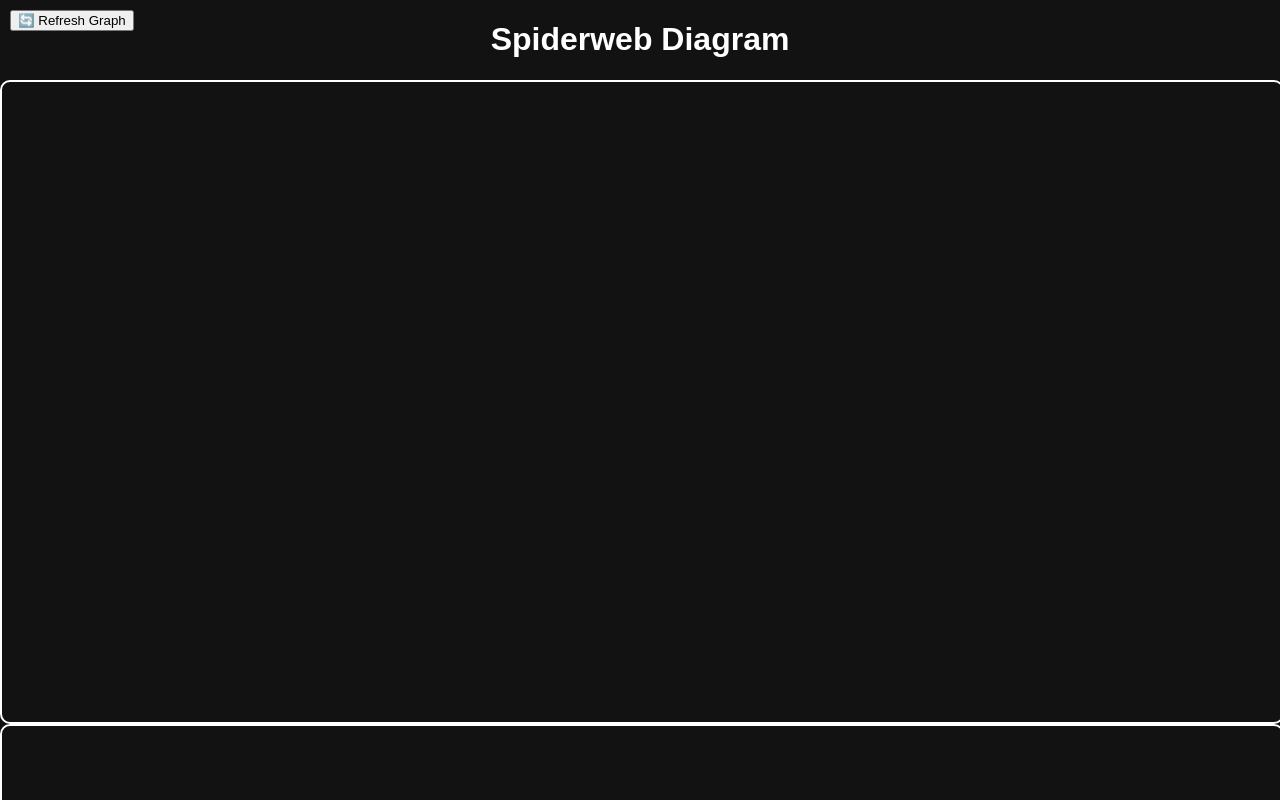
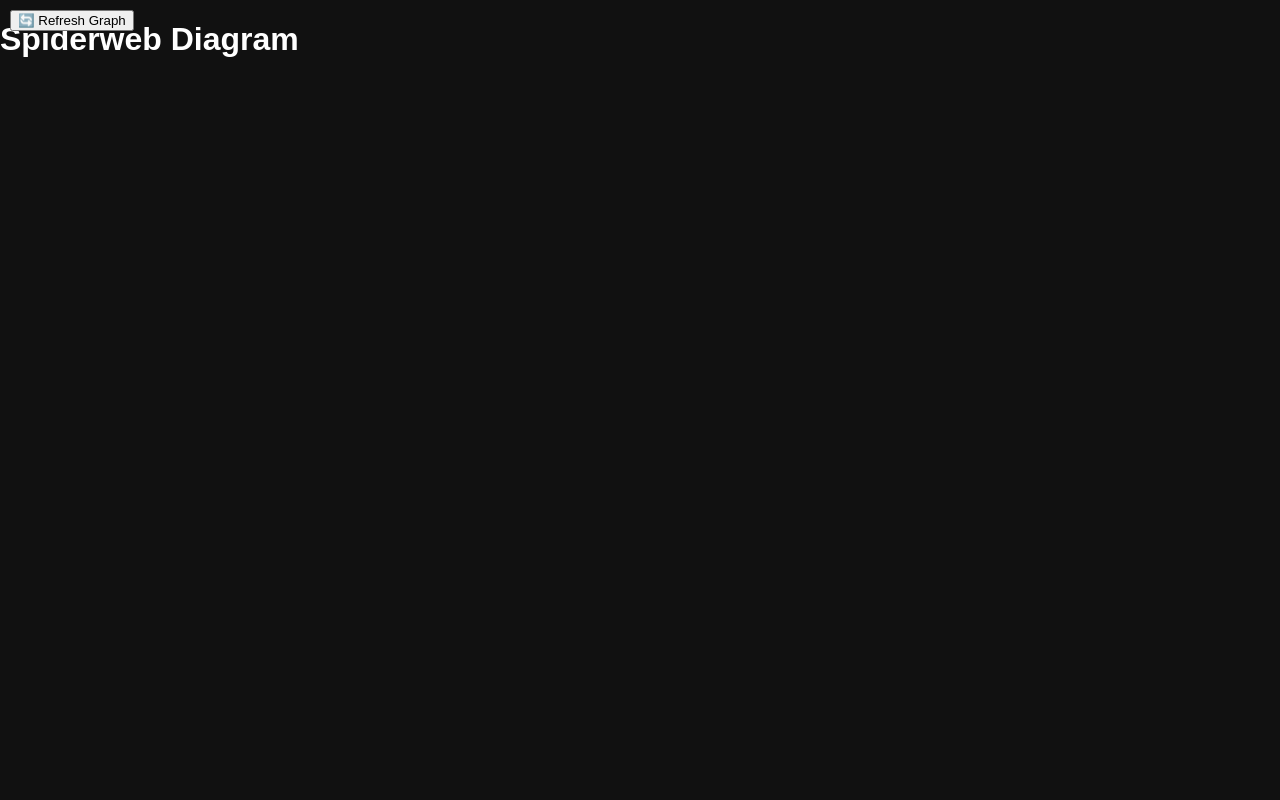
Before and after one commit to Mills888dev/graphtest, a plain HTML site: page index.html in a window 1280 px wide. Shown: the top 800 px of the page. Drawn offline with Linux system fonts and the light colour scheme; no server answers.

Commit message:
Update styles.css

```diff
--- a/styles.css
+++ b/styles.css
@@ -1,16 +1,16 @@
-body {
-  font-family: Arial, sans-serif;
-  background-color: #121212;
-  color: #fff;
-  text-align: center;
+html, body {
   margin: 0;
   padding: 0;
+  width: 100%;
+  height: 100%;
+  background: #111;
+  color: #fff;
+  font-family: sans-serif;
+  overflow: hidden;
 }
 
 #cy {
-  width: 100%;
-  height: 80vh;
-  margin: 0 auto;
-  border: 2px solid #fff;
-  border-radius: 10px;
+  width: 100vw;
+  height: 100vh;
+  display: block;
 }
```
